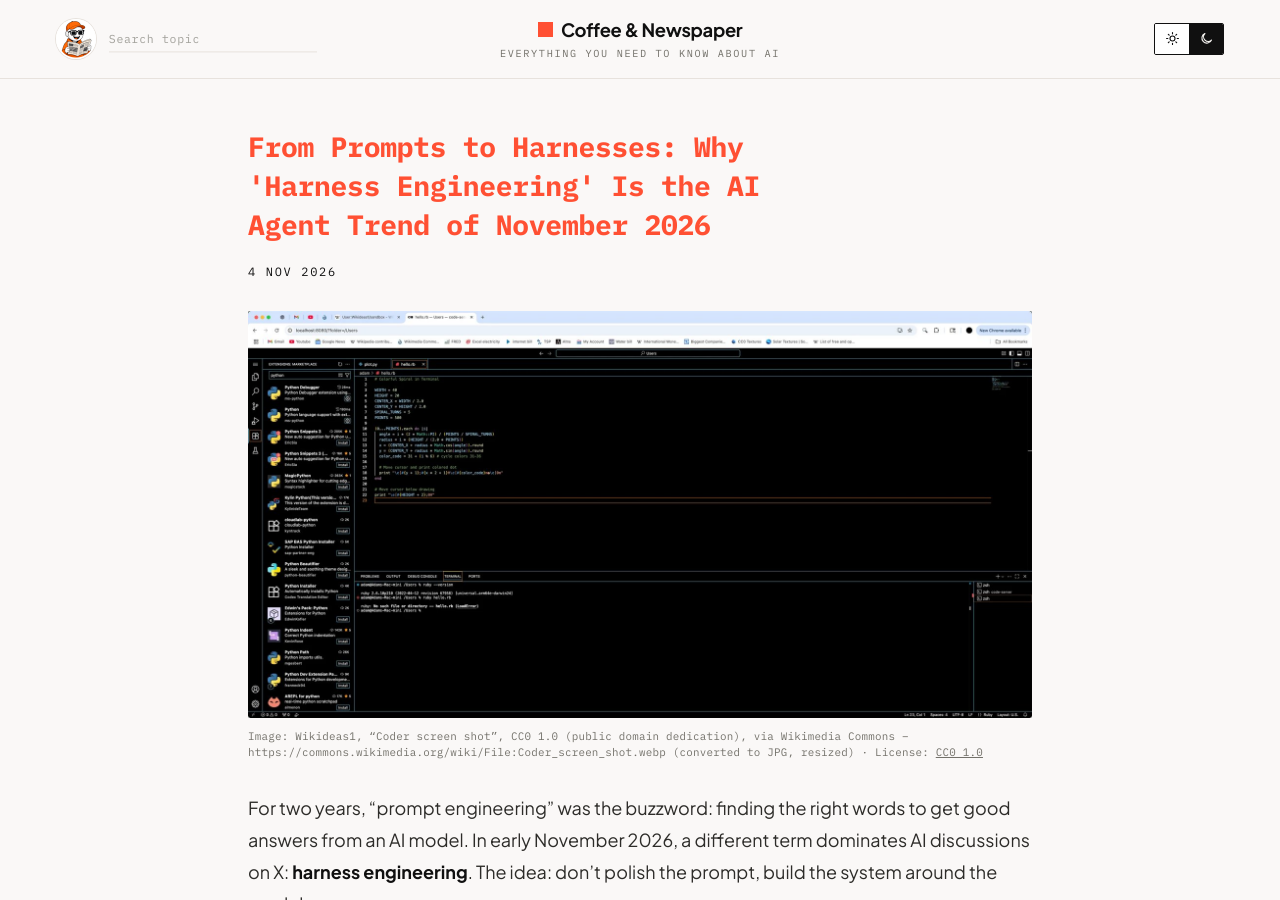
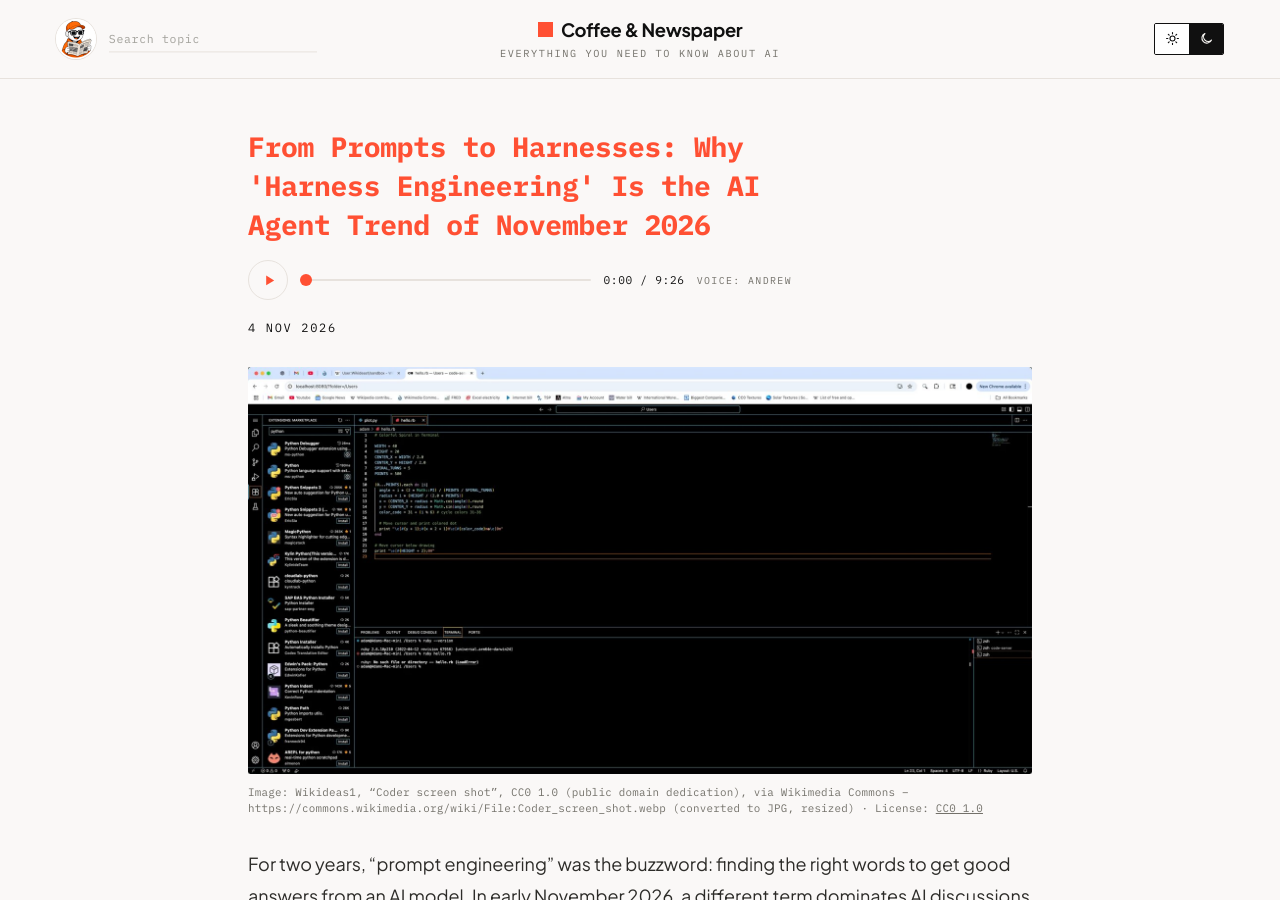
Before and after one commit to architect-high-level-core/coffee-and-newspaper, a Jekyll site: the page built from _posts/2026-11-04-harness-engineering-ai-agents.md, in a window 1280 px wide and 900 px high. Built offline with Jekyll 4.4.1, drawn with Linux system fonts in a browser that asks for light colours.

Commit message:
Add read-aloud audio for harness-engineering-ai-agents

```diff
--- a/_posts/2026-11-04-harness-engineering-ai-agents.md
+++ b/_posts/2026-11-04-harness-engineering-ai-agents.md
@@ -11,6 +11,9 @@ image_credit: "Image: Wikideas1, “Coder screen shot”, CC0 1.0 (public domain
 image_license: "CC0 1.0"
 image_license_url: "https://creativecommons.org/publicdomain/zero/1.0/"
 image_description: "Screenshot-style image of source code in an editor, shared on Wikimedia Commons under CC0. It stands for software development in general and does not show any agent, harness or product named in this article."
+audio: /assets/audio/harness-engineering-ai-agents.mp3
+audio_voice: Andrew
+audio_duration: "9:26"
 ---
 
 For two years, "prompt engineering" was the buzzword: finding the right words to get good answers from an AI model. In early November 2026, a different term dominates AI discussions on X: **harness engineering**. The idea: don't polish the prompt, build the system around the model.
```
Also changed, not shown: 2 other files.
